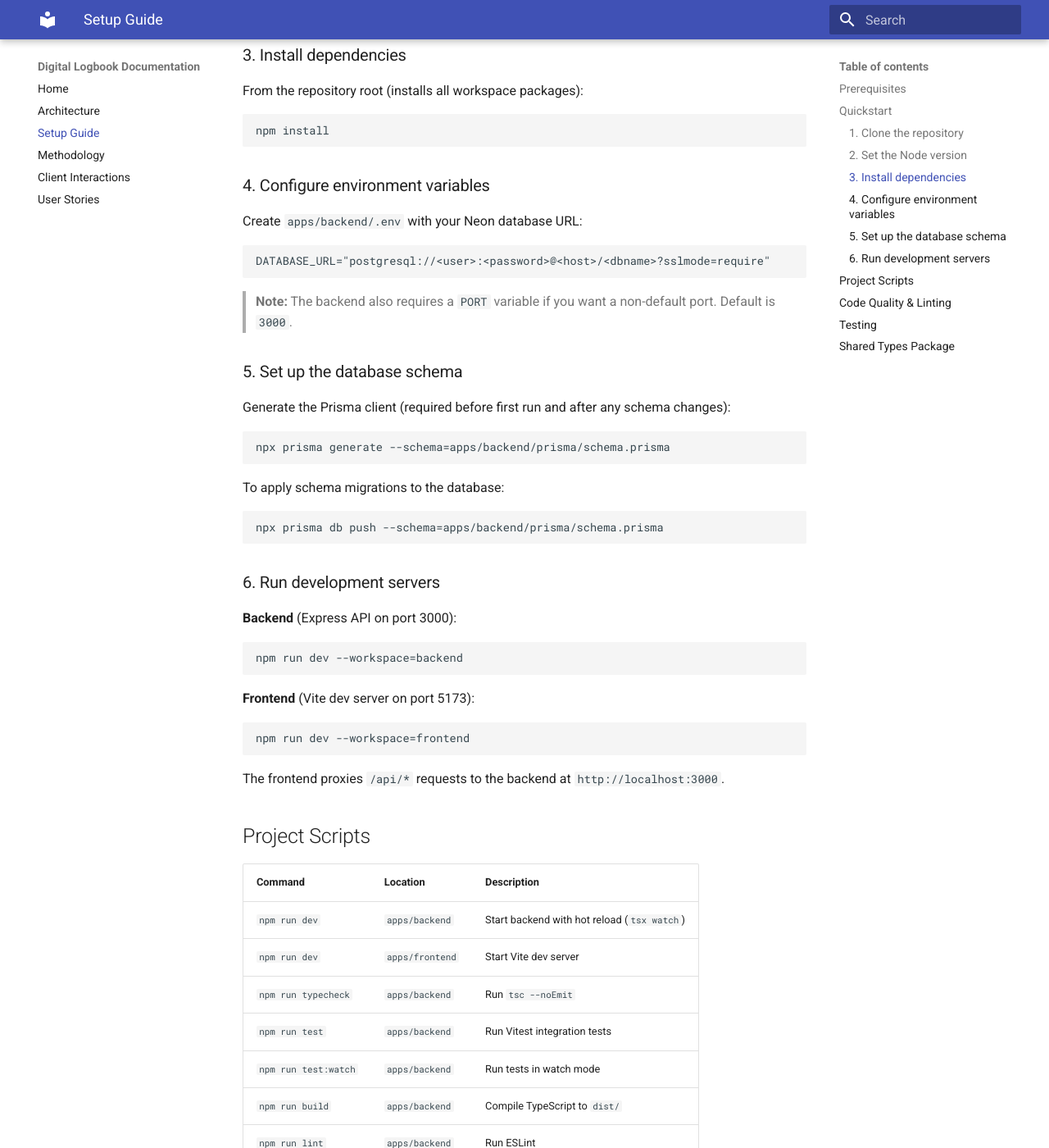
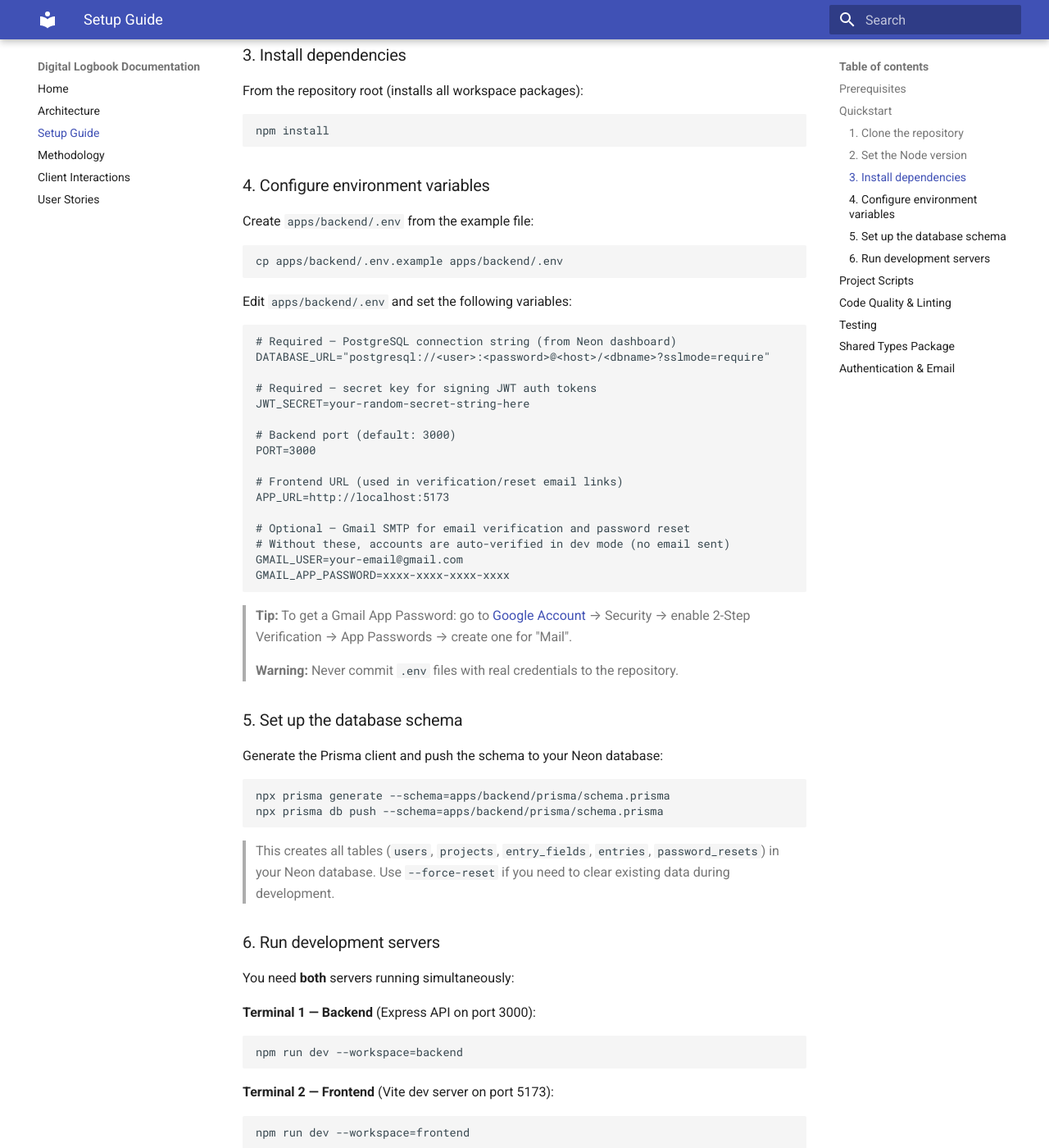
Before and after one commit to DiMpho-20/coms3011a-logbook-digital-logbook, an MkDocs documentation site: the page built from docs/setup.md, in a window 1280 px wide and 1400 px high, scrolled down 769 px. Shown: the whole window at 82% size. Built offline with MkDocs 1.6.1 and Material for MkDocs 9.7.7, drawn with Linux system fonts in a browser that asks for light colours; some of the changed text lies outside the part shown.

Commit message:
docs: update README with deployed link section, features, and tech stack; update setup guide with auth and email config

````diff
--- a/docs/setup.md
+++ b/docs/setup.md
@@ -34,43 +34,69 @@ npm install
 
 ### 4. Configure environment variables
 
-Create `apps/backend/.env` with your Neon database URL:
+Create `apps/backend/.env` from the example file:
+
+```bash
+cp apps/backend/.env.example apps/backend/.env
+```
+
+Edit `apps/backend/.env` and set the following variables:
 
 ```env
+# Required — PostgreSQL connection string (from Neon dashboard)
 DATABASE_URL="postgresql://<user>:<password>@<host>/<dbname>?sslmode=require"
+
+# Required — secret key for signing JWT auth tokens
+JWT_SECRET=your-random-secret-string-here
+
+# Backend port (default: 3000)
+PORT=3000
+
+# Frontend URL (used in verification/reset email links)
+APP_URL=http://localhost:5173
+
+# Optional — Gmail SMTP for email verification and password reset
+# Without these, accounts are auto-verified in dev mode (no email sent)
+GMAIL_USER=your-email@gmail.com
+GMAIL_APP_PASSWORD=xxxx-xxxx-xxxx-xxxx
 ```
 
-> **Note:** The backend also requires a `PORT` variable if you want a non-default port. Default is `3000`.
+> **Tip:** To get a Gmail App Password: go to [Google Account](https://myaccount.google.com) → Security → enable 2-Step Verification → App Passwords → create one for "Mail".
+
+> **Warning:** Never commit `.env` files with real credentials to the repository.
 
 ### 5. Set up the database schema
 
-Generate the Prisma client (required before first run and after any schema changes):
+Generate the Prisma client and push the schema to your Neon database:
 
 ```bash
 npx prisma generate --schema=apps/backend/prisma/schema.prisma
-```
-
-To apply schema migrations to the database:
-
-```bash
 npx prisma db push --schema=apps/backend/prisma/schema.prisma
 ```
 
+> This creates all tables (`users`, `projects`, `entry_fields`, `entries`, `password_resets`) in your Neon database. Use `--force-reset` if you need to clear existing data during development.
+
 ### 6. Run development servers
 
-**Backend** (Express API on port 3000):
+You need **both** servers running simultaneously:
+
+**Terminal 1 — Backend** (Express API on port 3000):
 
 ```bash
 npm run dev --workspace=backend
 ```
 
-**Frontend** (Vite dev server on port 5173):
+**Terminal 2 — Frontend** (Vite dev server on port 5173):
 
 ```bash
 npm run dev --workspace=frontend
 ```
 
-The frontend proxies `/api/*` requests to the backend at `http://localhost:3000`.
+The frontend proxies `/api/*` requests to `http://localhost:3000` via the Vite config.
+
+Open <http://localhost:5173> in your browser to use the app.
+
+> **Note:** Both servers must be running. Without the backend, all API calls return a `502 Bad Gateway`.
 
 ## Project Scripts
 
@@ -100,10 +126,10 @@ npm run typecheck --workspace=backend
 
 ## Testing
 
-The backend includes 27 integration tests using Vitest and Supertest that exercise all API endpoints against the live Neon database.
+The backend includes 27 integration tests using Vitest and Supertest that exercise all API endpoints (projects, entries, entry fields) against the live Neon database.
 
 ```bash
-# Run tests once
+# Run all tests
 npm run test --workspace=backend
 
 # Run tests in watch mode
@@ -114,4 +140,21 @@ Tests are located in `apps/backend/src/__tests__/api.test.ts`.
 
 ## Shared Types Package
 
-The `@logbook/shared` package (in `packages/shared/`) contains TypeScript interfaces shared between frontend and backend. It is referenced via npm workspace linking (`"@logbook/shared": "*"`). After modifying shared types, regenerate the Prisma client and restart both servers.
+The `@logbook/shared` package (`packages/shared/`) contains TypeScript interfaces, Zod validation schemas, and types shared between frontend and backend. It is linked via npm workspaces (`"@logbook/shared": "*"`).
+
+After modifying shared types:
+1. Restart both dev servers
+2. Regenerate the Prisma client if the schema changed: `npx prisma generate --schema=apps/backend/prisma/schema.prisma`
+
+## Authentication & Email
+
+The app uses JWT-based authentication with email verification:
+
+* **Registration** creates a user with an unverified email
+* **Email verification** — a verification link is sent via Gmail SMTP (if configured)
+* **Login** is blocked until the email is verified
+* **Password reset** — reset link sent via email
+
+**Dev mode (no Gmail credentials):** accounts are automatically verified so you can develop without email setup. The verification link is logged to the backend console.
+
+**Production mode:** set `GMAIL_USER` and `GMAIL_APP_PASSWORD` in `.env` to enable real email sending.
````
Also changed, not shown: README.md (+84 -101 lines).
